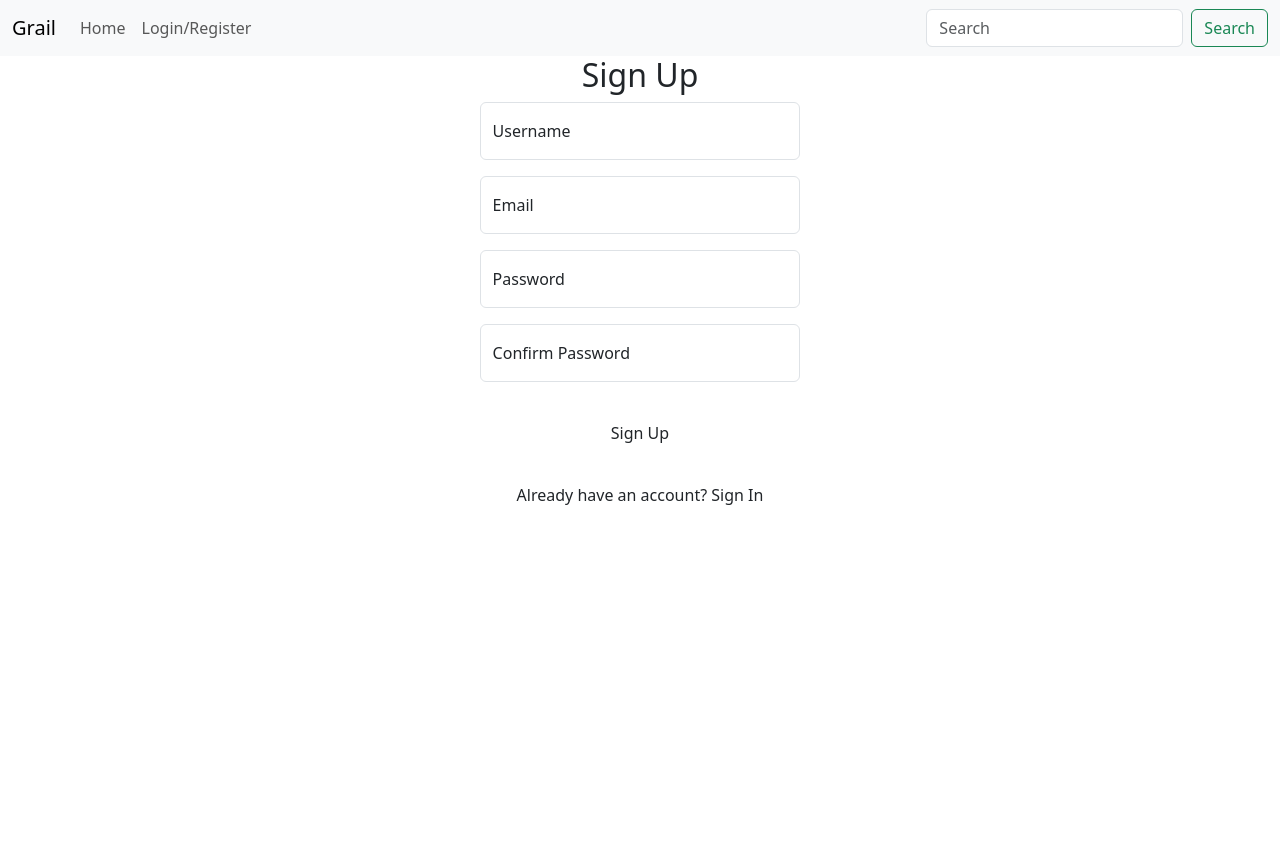
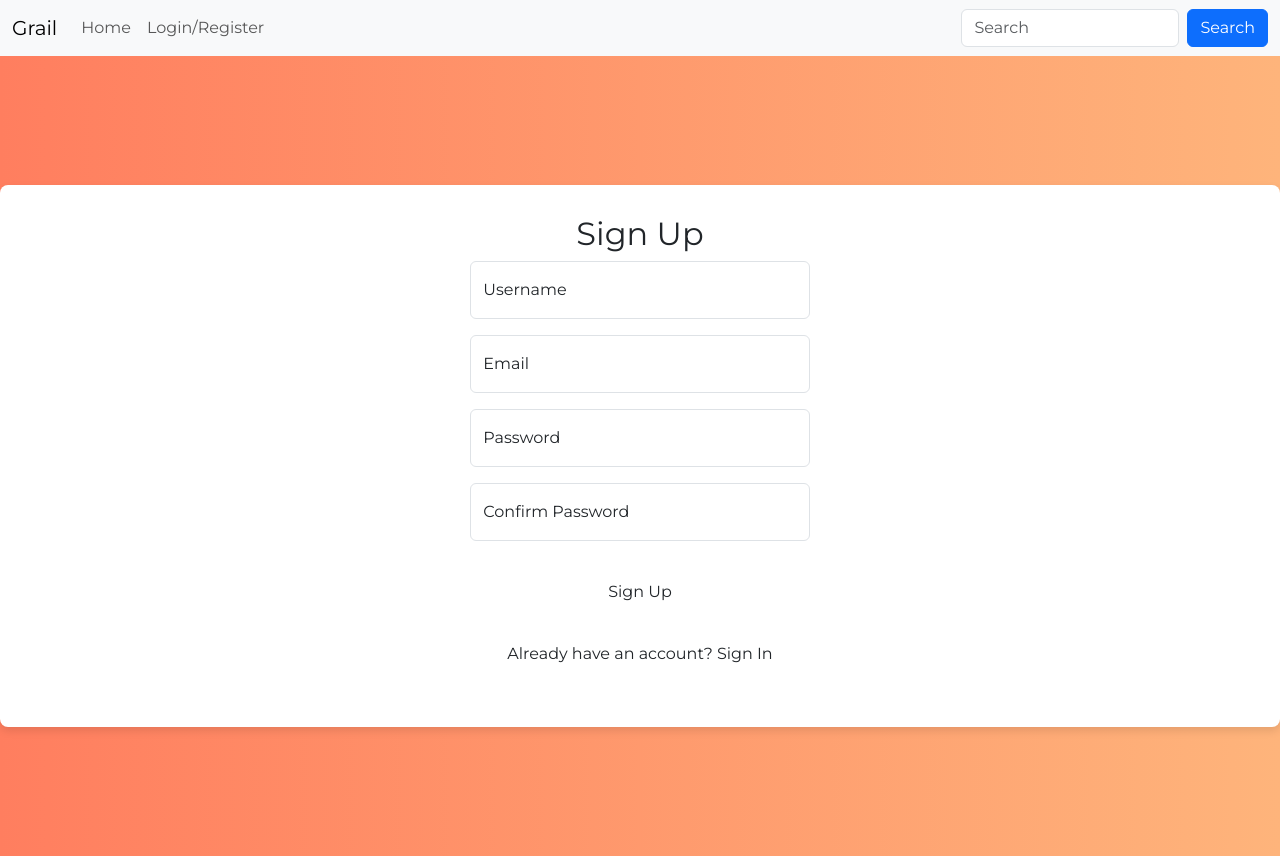
Before and after one commit to sixford/grail-app, a React (Vite) app in the folder client/: page /auth in a window 1280 px wide. Before the commit the page ends 800 px from the top, so only its background shows below. Built offline with nearby package versions, Linux system fonts and the light colour scheme.

Commit message:
Extra styling for auth + cart, font added

```diff
--- a/client/index.html
+++ b/client/index.html
@@ -3,6 +3,7 @@
   <head>
     <meta charset="UTF-8" />
     <link rel="icon" type="image/svg+xml" href="./src/components/assets/shoe-logo.avif" />
+    <link href="https://fonts.googleapis.com/css2?family=Montserrat:wght@400;700&display=swap" rel="stylesheet">
     <meta name="viewport" content="width=device-width, initial-scale=1.0" />
     <title>Grail</title>
   </head>
--- a/client/src/components/pages/CartPage.jsx
+++ b/client/src/components/pages/CartPage.jsx
@@ -41,14 +41,14 @@ const CartPage = () => {
   }
 
   return (
-    <Container className="mt-4">
+    <Container className="mt-4 cart-page">
       <h1>Your Cart</h1>
       {error && <p className="text-danger">{error}</p>}
       <Row>
         {cartItems.length > 0 ? (
           cartItems.map(cartItem => (
             <Col key={cartItem.id} xs={12} md={6} lg={4} className="mb-4">
-              <Card>
+              <Card className="cart-card">
                 <Card.Img variant="top" src={cartItem.item.image_1} alt={cartItem.item.brand} />
                 <Card.Body>
                   <Card.Title>{cartItem.item.brand}</Card.Title>
--- a/client/src/components/pages/HomeFeed.jsx
+++ b/client/src/components/pages/HomeFeed.jsx
@@ -84,9 +84,11 @@ export default function HomeFeed() {
         {itemData.length ? (
           <>
             <h1 className="text-center text-dark my-4">Marketplace</h1>
+            <div className="d-flex justify-content-center my-4">
             <Button variant="primary" onClick={handleAddItem}>
               Add Item
             </Button>
+            </div>
             <Row className="g-4 pb-4 d-flex">
               {itemData.map((item) => {
                 const { owner, image_1, brand, type, id } = item
--- a/client/src/components/subcomponents/Navbar.jsx
+++ b/client/src/components/subcomponents/Navbar.jsx
@@ -49,7 +49,7 @@ const Navbar = () => {
           </ul>
           <form className="d-flex">
             <input className="form-control me-2" type="search" placeholder="Search" aria-label="Search" />
-            <button className="btn btn-outline-success" type="submit">Search</button>
+            <button className="btn btn-primary" type="submit">Search</button>
           </form>
         </div>
       </div>
--- a/client/src/styles/main.scss
+++ b/client/src/styles/main.scss
@@ -1,4 +1,11 @@
 $background: linear-gradient(to right, #ff7e5f, #feb47b);
+
+
+@import url('https://fonts.googleapis.com/css2?family=Montserrat:wght@400;700&display=swap');
+
+body {
+  font-family: 'Montserrat', sans-serif;
+}
 
 .addItemContainer {
   max-width: 600px;
@@ -161,3 +168,42 @@ $background: linear-gradient(to right, #ff7e5f, #feb47b);
     justify-content: space-between;
   }
 }
+
+.cart-page {
+  background: linear-gradient(120deg, #fdfbfb 0%, #ebedee 100%);
+  min-height: 100vh;
+  padding: 20px;
+}
+
+.cart-card {
+  display: flex;
+  flex-direction: column;
+  justify-content: space-between;
+  height: 100%;
+  .cart-card-img {
+    object-fit: cover;
+    height: 200px;
+    width: 100%;
+  }
+  .card-body {
+    display: flex;
+    flex-direction: column;
+    justify-content: space-between;
+    flex-grow: 1;
+  }
+}
+
+.auth-container {
+  background: linear-gradient(to right, #ff7e5f, #feb47b);
+  min-height: 100vh;
+  display: flex;
+  align-items: center;
+  justify-content: center;
+}
+
+.form-page {
+  background: white;
+  padding: 30px;
+  border-radius: 8px;
+  box-shadow: 0 4px 8px rgba(0, 0, 0, 0.1);
+}
```
